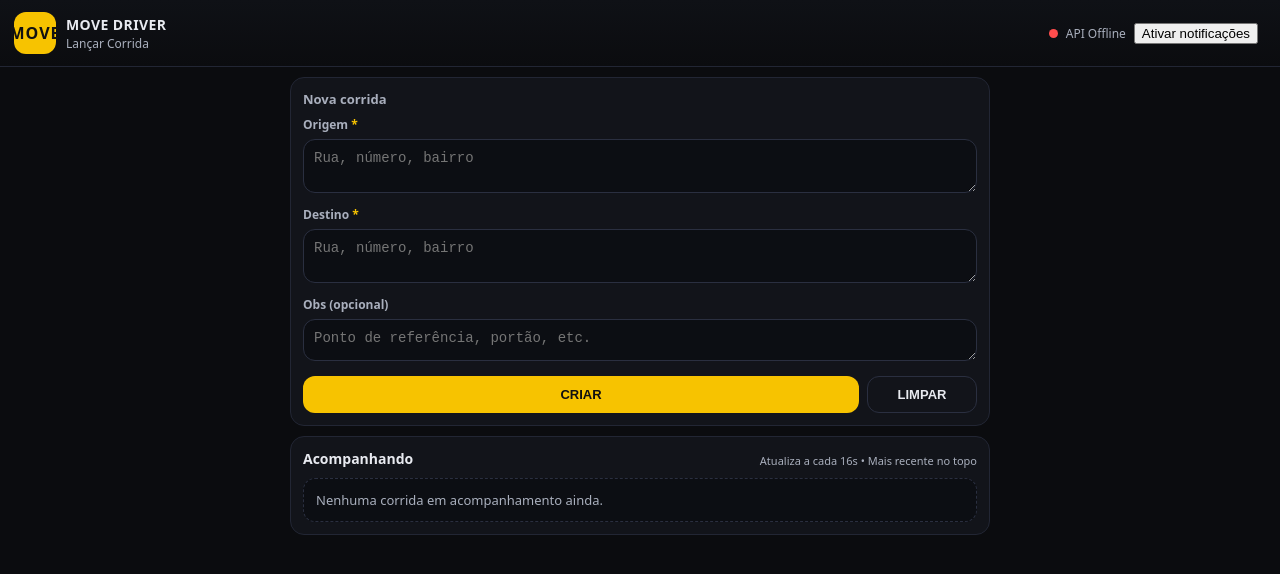
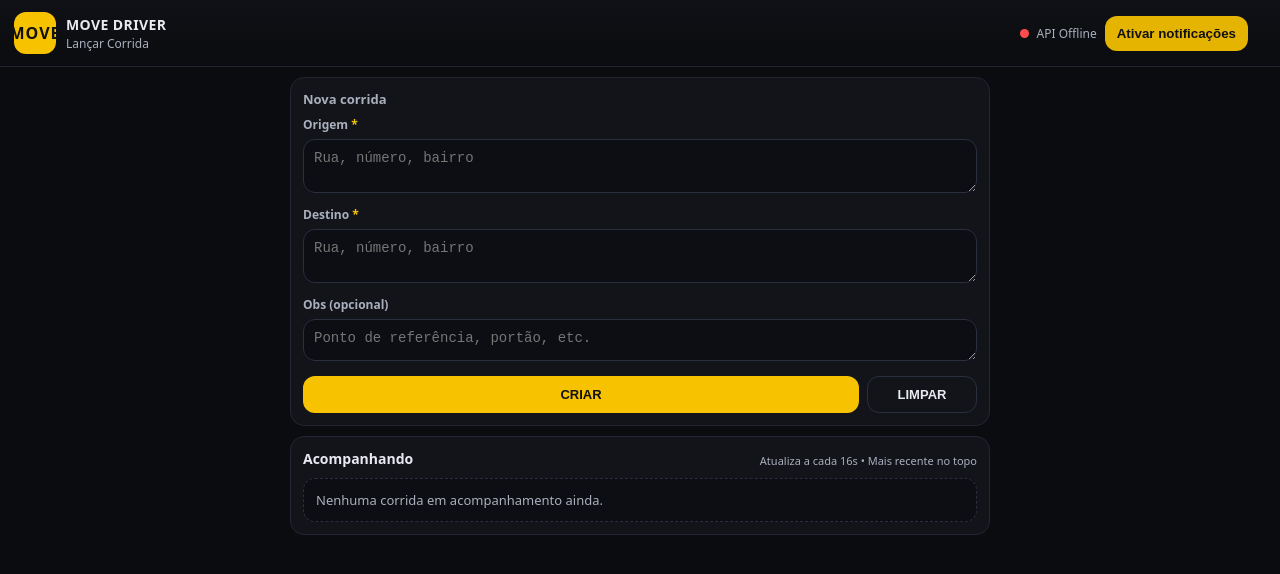
Before and after one commit to movedirverbot/move-driver-painel, a plain HTML site: page frontend/index.html in a window 1280 px wide. Drawn offline with Linux system fonts and the light colour scheme; no server answers.

Commit message:
Update style.css

```diff
--- a/frontend/style.css
+++ b/frontend/style.css
@@ -291,3 +291,17 @@ details.routeDetails summary::-webkit-details-marker{display:none}
   opacity:.6;
   cursor:not-allowed;
 }
+.btnPush{
+  border:none;
+  border-radius:12px;
+  padding:10px 12px;
+  font-weight:900;
+  cursor:pointer;
+  background: rgba(247,195,0,.92);
+  color:#111;
+}
+.pushText{
+  font-size:12px;
+  color: var(--muted);
+  margin-left: 10px;
+}
```
